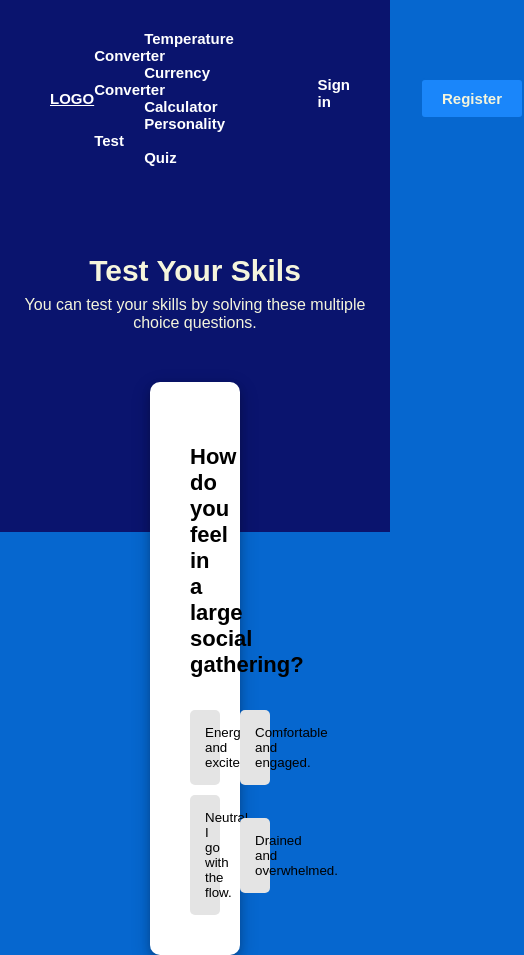
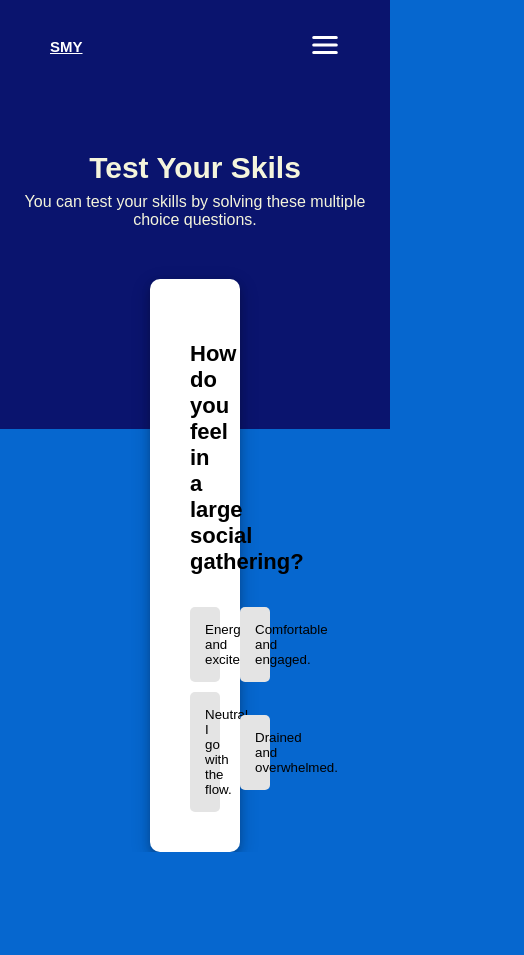
Before and after one commit to shmuzzamil/Sheikh-Muzzamil, a plain HTML site: page projects/personality-test/index.html in a window 390 px wide. Shown: the whole page, 524 px wide, since content can reach past the window. After the commit the page ends 852 px from the top, so only its background shows below. Drawn offline with Linux system fonts and the light colour scheme.

Commit message:
header added to all pages

```diff
--- a/components/header/index.html
+++ b/components/header/index.html
@@ -1,13 +1,3 @@
-<!DOCTYPE html>
-<html lang="en">
-<head>
-    <meta charset="UTF-8">
-    <meta name="viewport" content="width=device-width, initial-scale=1.0">
-    <link rel="stylesheet" href="/style.css">
-
-    <title>Header</title>
-</head>
-<body>
     <header>
 
         <div class="button-links-header">
@@ -32,8 +22,3 @@
         <div onclick="openHamburgerMenu()" class="hamburger-menu-icon"><img src="/images/hamburger-icon.svg" alt=""></div>
 
     </header>
-
-    <script src="/script.js"></script>
-
-</body>
-</html>
--- a/projects/personality-test/index.html
+++ b/projects/personality-test/index.html
@@ -11,29 +11,7 @@
 
 <body>
 
-    <header>
-
-        <div class="button-links-header">
-            <div>
-                  <a style="color:white" href="/" class="header-items">LOGO</a>
-            </div>
-
-        </div>
-
-        <nav>
-            <a id="send-money" class="nav-link" href="/projects/converter/temperature-convertor/">Temperature
-                Converter</a>
-            <a class="nav-link" href="/projects/converter/currency-converter/">Currency Converter</a>
-            <a class="nav-link" href="/projects/calculator/">Calculator</a>
-<a class="nav-link" href="/projects/personality-test/">Personality Test</a>
-            <a class="nav-link" href="/projects/quiz/">Quiz</a>
-
-        </nav>
-        <div class="button-links-header">
-            <a class="nav-link" href="/">Sign in</a>
-            <a class="nav-button" href="/">Register</a>
-        </div>
-    </header>
+    <div id="header"></div>
 
     <div class="slider">
         <p class="slider-heading">Test Your Skils</p>
@@ -172,5 +150,6 @@
 </body>
 
 <script src="script.js"></script>
+<script src="/script.js"> </script>
 
 </html>
--- a/script.js
+++ b/script.js
@@ -1,11 +1,26 @@
-const mobileMenu = document.getElementById('nav-bar-wrapper')
+function loadElements() {
+    fetch('/components/header/index.html')
+        .then(response => response.text())
+        .then(data => {
+            document.getElementById('header').innerHTML = data;
+        })
+        .catch(error => console.error('Error loading content:', error));
+}
+
+loadElements()
 
 
-function openHamburgerMenu (){
+
+function openHamburgerMenu() {
+
+    const mobileMenu = document.getElementById('nav-bar-wrapper')
+
     mobileMenu.style.display = "block"
 
 }
-function closeHamburgerMenu (){
+function closeHamburgerMenu() {
+    const mobileMenu = document.getElementById('nav-bar-wrapper')
+
     mobileMenu.style.display = "none"
 
 }
```
Also changed, not shown: index.html (+5 -25 lines), projects/calculator/index.html (+2 -22 lines), projects/converter/currency-converter/index.html (+2 -23 lines), projects/converter/temperature-convertor/index.html (+2 -22 lines), projects/quiz/index.html (+2 -23 lines).
